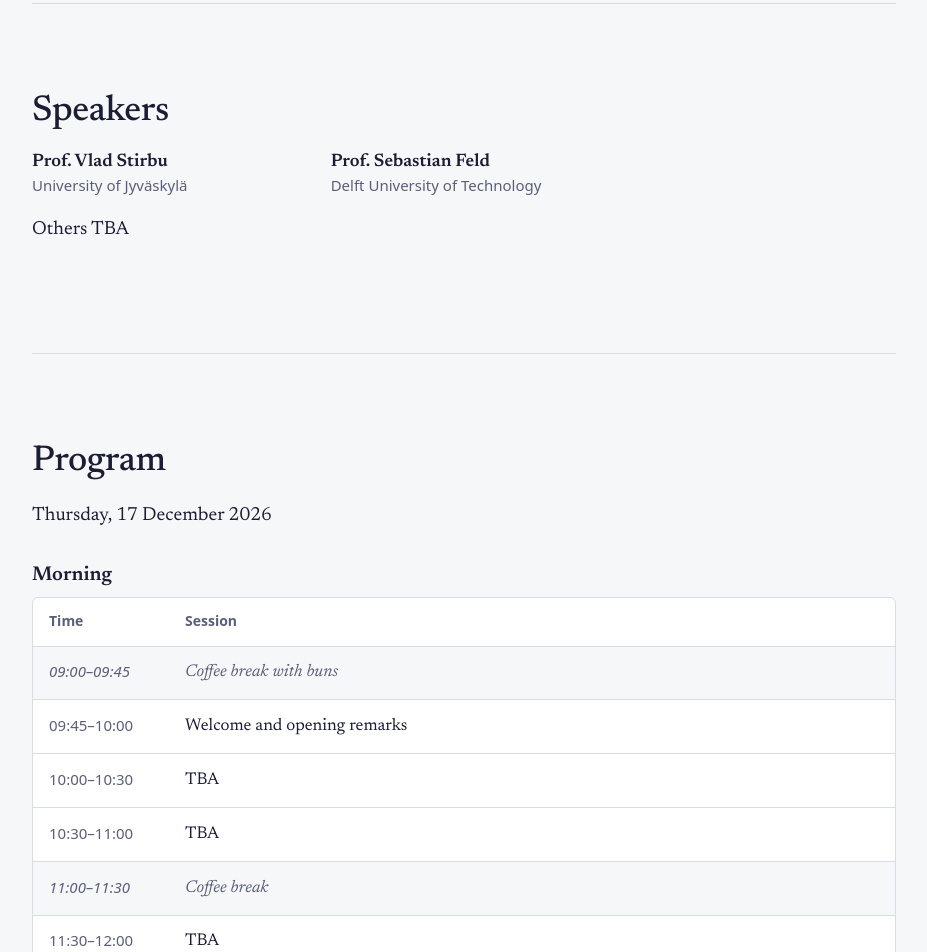
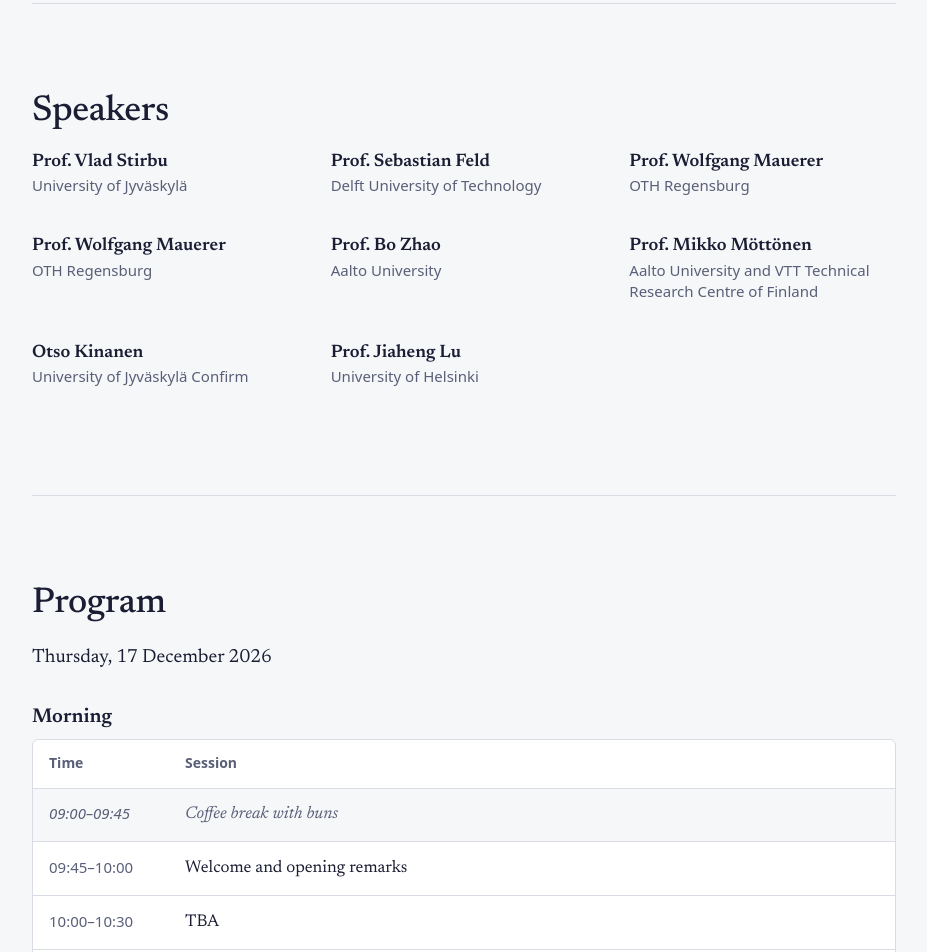
Before and after one commit to quantum-databases/dbqc2026, a plain HTML site: page index.html in a window 1280 px wide. Shown: the part 1885-2837 px from the top of the page, without its empty margins (328-1255 px from the left). Drawn offline with Linux system fonts and the light colour scheme.

Commit message:
added speakers

```diff
--- a/index.html
+++ b/index.html
@@ -126,8 +126,49 @@
                 <!-- <p class="talk">Talk title</p> -->
               </div>
             </li>
+            <li class="person">
+              <div>
+                <h3>Prof. Wolfgang Mauerer</h3>
+                <p>OTH Regensburg</p>
+                <!-- <p class="talk">Talk title</p> -->
+              </div>
+            </li>
+            <li class="person">
+              <div>
+                <h3>Prof. Wolfgang Mauerer</h3>
+                <p>OTH Regensburg</p>
+                <!-- <p class="talk">Talk title</p> -->
+              </div>
+            </li>
+            <li class="person">
+              <div>
+                <h3>Prof. Bo Zhao</h3>
+                <p>Aalto University</p>
+                <!-- <p class="talk">Talk title</p> -->
+              </div>
+            </li>
+            <li class="person">
+              <div>
+                <h3>Prof. Mikko Möttönen</h3>
+                <p>Aalto University and VTT Technical Research Centre of Finland</p>
+                <!-- <p class="talk">Talk title</p> -->
+              </div>
+            </li>
+            <li class="person">
+              <div>
+                <h3>Otso  Kinanen</h3>
+                <p>University of Jyväskylä Confirm</p>
+                <!-- <p class="talk">Talk title</p> -->
+              </div>
+            </li>
+            <li class="person">
+              <div>
+                <h3>Prof. Jiaheng Lu</h3>
+                <p>University of Helsinki</p>
+                <!-- <p class="talk">Talk title</p> -->
+              </div>
+            </li>
           </ul>
-          <p>Others TBA</p>
         </section>
 
         <!-- ============ PROGRAM ============
```
